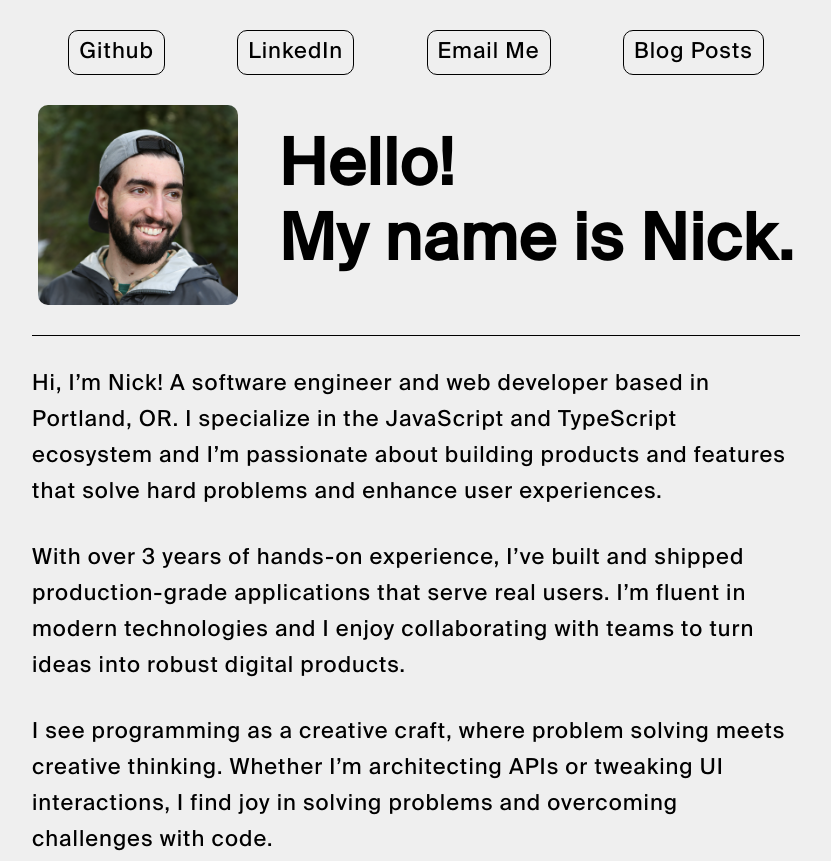
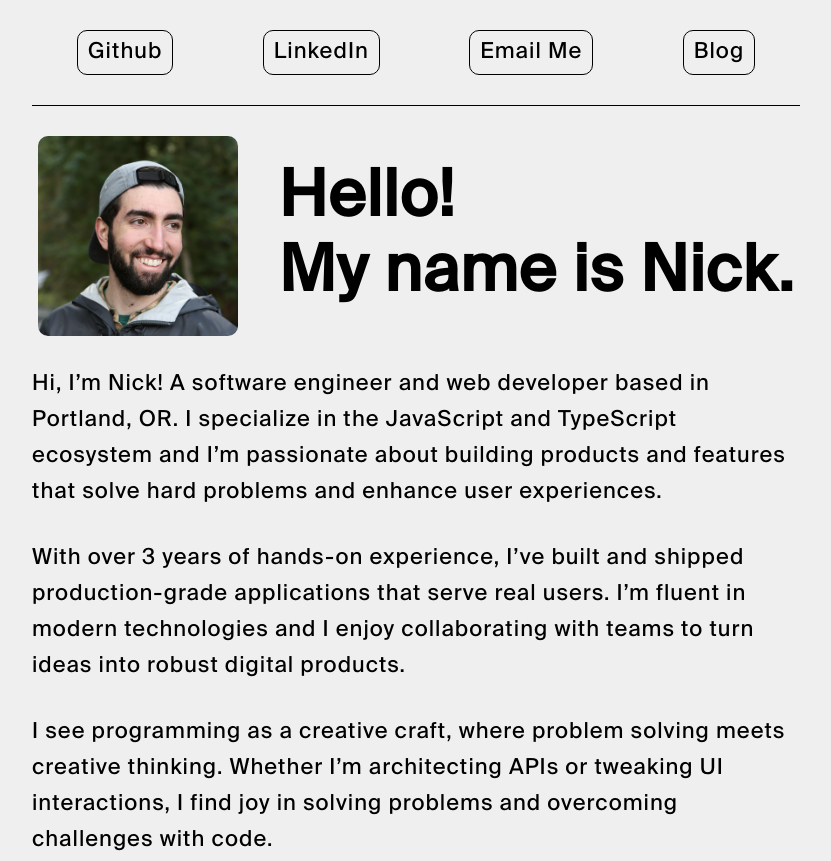
Before and after one commit to nickcosmo/personal-site-v2, an Astro site: page / in a window 1280 px wide. Shown: the top 861 px of the page, without its empty margins (224-1055 px from the left). Built offline with nearby package versions, Linux system fonts and the light colour scheme; Astro itself is replaced by a stand-in of ours.

Commit message:
update ui

```diff
--- a/src/pages/index.astro
+++ b/src/pages/index.astro
@@ -14,17 +14,17 @@
           <a href="https://www.linkedin.com/in/nicholasclansing/"> LinkedIn </a>
         </li>
         <li><a href="mailto:nicklans92@gmail.com"> Email Me </a></li>
-        <li><a href="https://dev.to/nickcosmo/"> Blog Posts </a></li>
+        <li><a href="https://dev.to/nickcosmo/">Blog</a></li>
       </ul>
+    </div>
+    <div class="container">
+      <div class="divider"></div>
     </div>
     <div class="header">
       <img src="/me.png" alt="my headshot" />
       <h1>Hello! <br /> My name is Nick.</h1>
     </div>
   </header>
-  <div class="container">
-    <div class="divider"></div>
-  </div>
   <main>
     <div class="container">
       <p>
```
